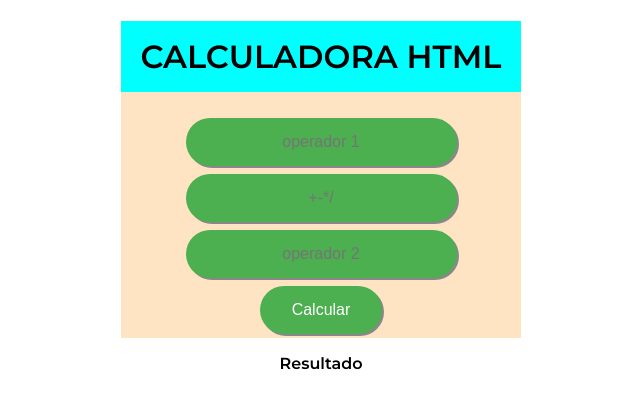
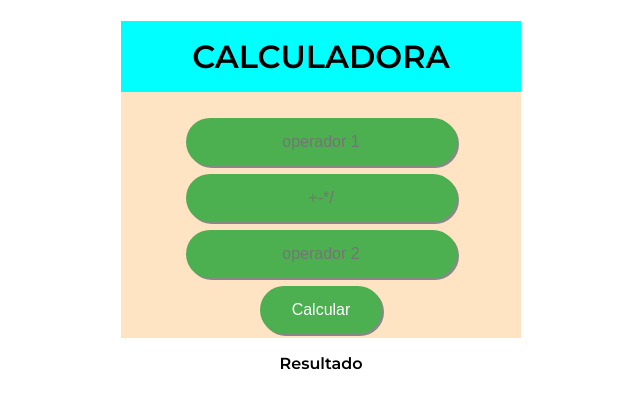
Before and after one commit to ialex7629/Calculadora-Horrible, a plain HTML site: page index.html in a window 1280 px wide. Shown: the whole page, without its empty margins (319-959 px from the left). Drawn offline with Linux system fonts and the light colour scheme.

Commit message:
Update index.html

```diff
--- a/index.html
+++ b/index.html
@@ -51,7 +51,7 @@
 
 <body>
     <form method="dialog">
-        <h1>CALCULADORA HTML</h1>
+        <h1>CALCULADORA </h1>
         <input type="text" id="op1" placeholder="operador 1">
         <input type="text" id="operador" placeholder="+-*/">
         <input type="text" id="op2" placeholder="operador 2">
```
